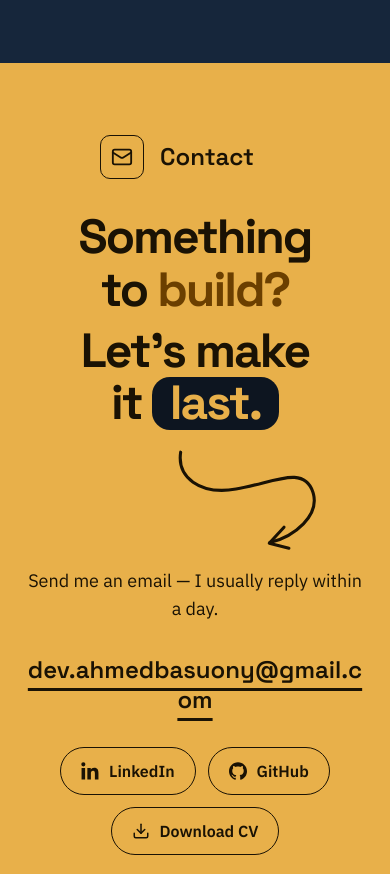
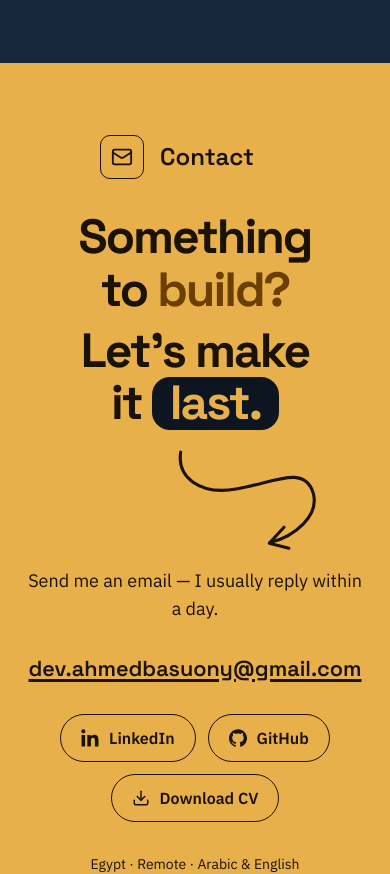
Before and after one commit to Ahmed-Elkassas/portfolio, a Next.js app: page / in a window 390 px wide. Shown: the part 7380-8254 px from the top of the page. Built offline with nearby package versions, Linux system fonts and the light colour scheme.

Commit message:
fix: keep contact email on one line on every screen size
Size the address from its column width (100cqi / 15.8, the measured 15.4em width plus margin), capped at 64px, instead of breaking it mid-word. Underline offset scales in em.

```diff
--- a/src/components/sections/contact.tsx
+++ b/src/components/sections/contact.tsx
@@ -18,7 +18,8 @@
       id="contact"
       className="section-y bg-sec-contact text-contact-text"
     >
-      <div className="page-container flex flex-col items-center gap-8 text-center">
+      {/* @container: lets the email size itself from this column's width (cqi). */}
+      <div className="@container page-container flex flex-col items-center gap-8 text-center">
         <SectionHeading
           id="contact"
           title={contact.title}
@@ -46,9 +47,12 @@
 
         <p className="text-lg">{contact.lead}</p>
 
+        {/* The address measures 15.4em in Space Grotesk 600, so column ÷ 15.8
+            always fits one line (~21px on a 375px phone); min() caps it at
+            the design's 64px. Underline offset in em (10/64) scales with it. */}
         <a
           href={`mailto:${site.email}`}
-          className="font-display text-2xl md:text-[28px] leading-tight font-semibold wrap-anywhere underline decoration-[3px] underline-offset-[10px] lg:text-[64px]"
+          className="font-display text-[min(4rem,calc(100cqi/15.8))] leading-tight font-semibold whitespace-nowrap underline decoration-[3px] underline-offset-[0.16em]"
         >
           {site.email}
         </a>
```
